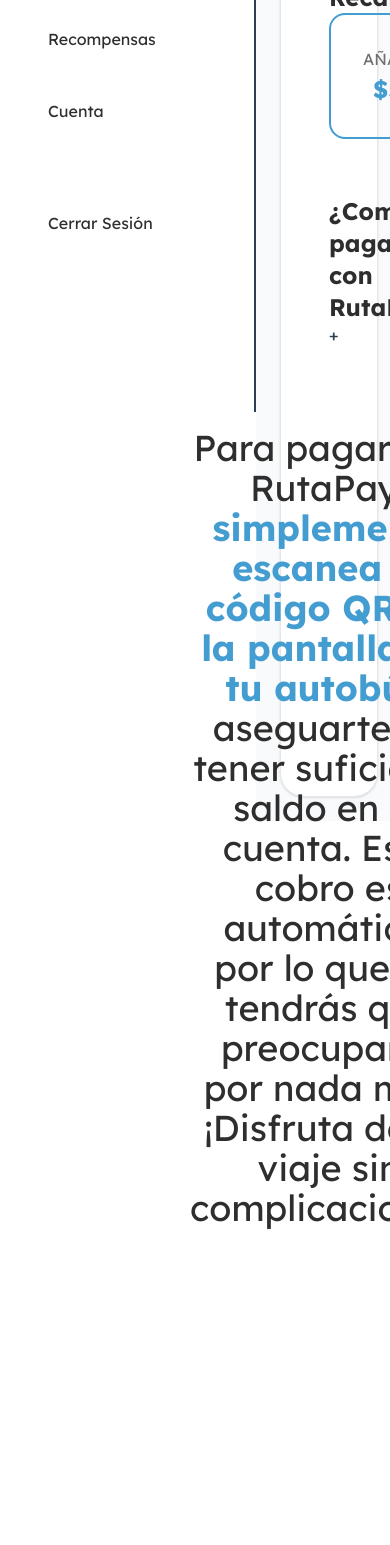
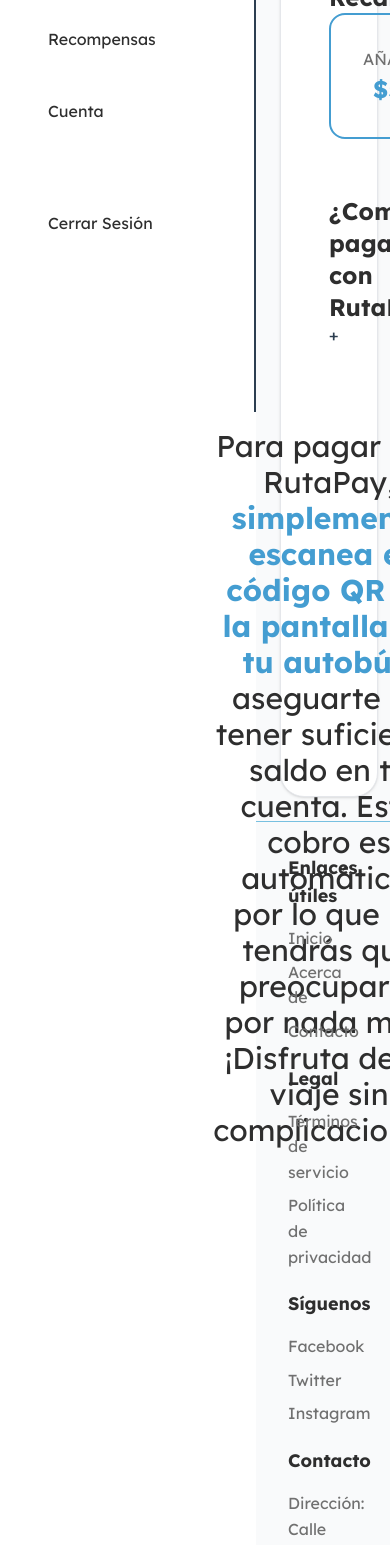
Before and after one commit to RutaPay/Web, a Vue app: page /card in a window 390 px wide. Shown: the part 432-1977 px from the top of the page. Before the commit the page ends 1662 px from the top, so only its background shows below. Built offline with nearby package versions, Linux system fonts and the light colour scheme; no server answers; grey boxes are pictures that could not be loaded; some icons are missing.

Commit message:
Many UI changes

```diff
--- /dev/null
+++ b/src/components/Footer.vue
@@ -0,0 +1,54 @@
+<script setup lang="ts">
+defineProps({
+  isClosed: {
+    type: Boolean,
+    default: false,
+  },
+})
+</script>
+
+<template>
+  <hr class="border-secondary" :class="{ 'ml-64': !isClosed, 'ml-28': isClosed }" />
+  <footer
+    class="p-8 transition-all duration-500 bg-gray-50"
+    :class="{ 'ml-64': !isClosed, 'ml-28': isClosed }"
+  >
+    <div class="grid grid-cols-1 gap-5 sm:grid-cols-2 lg:grid-cols-4 mb-8">
+      <div>
+        <h3 class="text-lg font-bold text-text-dark mb-4">Enlaces útiles</h3>
+        <ul class="space-y-2">
+          <li><a href="#" class="text-text-light hover:text-primary">Inicio</a></li>
+          <li><a href="#" class="text-text-light hover:text-primary">Acerca de</a></li>
+          <li><a href="#" class="text-text-light hover:text-primary">Contacto</a></li>
+        </ul>
+      </div>
+      <div>
+        <h3 class="text-lg font-bold text-text-dark mb-4">Legal</h3>
+        <ul class="space-y-2">
+          <li><a href="#" class="text-text-light hover:text-primary">Términos de servicio</a></li>
+          <li><a href="#" class="text-text-light hover:text-primary">Política de privacidad</a></li>
+        </ul>
+      </div>
+      <div>
+        <h3 class="text-lg font-bold text-text-dark mb-4">Síguenos</h3>
+        <ul class="space-y-2">
+          <li><a href="#" class="text-text-light hover:text-primary">Facebook</a></li>
+          <li><a href="#" class="text-text-light hover:text-primary">Twitter</a></li>
+          <li><a href="#" class="text-text-light hover:text-primary">Instagram</a></li>
+        </ul>
+      </div>
+      <div>
+        <h3 class="text-lg font-bold text-text-dark mb-4">Contacto</h3>
+        <p class="text-text-light">Dirección: Calle Principal 123, Ciudad</p>
+        <p class="text-text-light">Teléfono: +1 (555) 123-4567</p>
+      </div>
+    </div>
+    <p class="text-text-dark text-center">&copy; 2026 RutaPay. Todos los derechos reservados.</p>
+  </footer>
+</template>
+
+<script lang="ts">
+export default {
+  name: 'Footer',
+}
+</script>
--- a/src/components/SideBar.vue
+++ b/src/components/SideBar.vue
@@ -133,7 +133,7 @@
     </div>
     <div class="mt-auto pt-10">
       <button
-        class="group flex h-12 mt-6 rounded-xl w-full items-center transition-all duration-400 hover:bg-primary cursor-pointer"
+        class="group flex h-12 mt-6 rounded-xl w-full items-center transition-all duration-400 hover:bg-[#D93025] cursor-pointer"
         :class="{
           'justify-center': sidebarStore.closedState,
           'justify-start': !sidebarStore.closedState,
--- a/src/views/AccountView.vue
+++ b/src/views/AccountView.vue
@@ -1,5 +1,6 @@
 <script setup lang="ts">
 import SideBar from '../components/SideBar.vue'
+import Footer from '../components/Footer.vue'
 import { useSidebarStore } from '@/stores/sidebarstate'
 import { useAuthStore } from '@/stores/auth'
 import { useLogout } from '@/composables/useAuth'
@@ -137,5 +138,6 @@
       <p>Cargando información del plan...</p>
     </div>
   </main>
+  <Footer :isClosed="sidebarStore.closedState" />
   <RouterView />
 </template>
--- a/src/views/CardView.vue
+++ b/src/views/CardView.vue
@@ -3,56 +3,14 @@
 
 import { PlusCircle } from '@boxicons/vue'
 import SideBar from '../components/SideBar.vue'
+import Footer from '../components/Footer.vue'
 import { useSidebarStore } from '@/stores/sidebarstate'
 import { useAuthStore } from '@/stores/auth'
 
 const sidebarStore = useSidebarStore()
 const authStore = useAuthStore()
 
-interface TransportCard {
-  id: number
-  title: string
-  description: string
-  cost: number
-  imageUrl: string
-}
-
 const userCardNumber = ref('4532 1234 5678 9012')
-
-const transportCards = ref<TransportCard[]>([
-  {
-    id: 1,
-    title: 'Metro Pass',
-    description: 'Unlimited metro rides for 30 days',
-    cost: 500.0,
-    imageUrl:
-      'https://images.pexels.com/photos/3881104/pexels-photo-3881104.jpeg?auto=compress&cs=tinysrgb&w=800',
-  },
-  {
-    id: 2,
-    title: 'Semana Extra!',
-    description: 'Semana ilimitada de transportes',
-    cost: 180.0,
-    imageUrl:
-      'https://images.pexels.com/photos/385997/pexels-photo-385997.jpeg?auto=compress&cs=tinysrgb&w=800',
-  },
-  {
-    id: 3,
-    title: 'Combined Pass',
-    description: 'Metro + Bus unlimited for 30 days',
-    cost: 120.0,
-    imageUrl:
-      'https://images.pexels.com/photos/1253166/pexels-photo-1253166.jpeg?auto=compress&cs=tinysrgb&w=800',
-  },
-  {
-    id: 4,
-    title: 'Pase Express de un Día',
-    description: 'Un pase ilimitado por un día de transportes',
-    cost: 60.0,
-    imageUrl:
-      'https://images.pexels.com/photos/378570/pexels-photo-378570.jpeg?auto=compress&cs=tinysrgb&w=800',
-  },
-])
 </script>
 
 <template>
@@ -127,23 +85,28 @@
         </div>
       </div>
       <h3 class="mt-14 lg:mt-20 text-2xl font-bold md:text-3xl lg:text-4xl text-text-dark">
-          ¿Como pagar con RutaPay?
+        ¿Como pagar con RutaPay?
       </h3>
       <!-- Box img -->+
-      <div class="h-100 w-full  rounded-lg flex items-center justify-center">
-      <img src="../assets/EntradaFicticia.png" alt="Imagen 1" class="h-80 w-148 object-cover rounded-lg mt-6"/>
-      <div class=" rounded-lg p-6 mt-6 justify-center text-2xl text-center">
-        <p class="text-text-dark text-4xl mt-4 h-70 ">
-          Para pagar con RutaPay, <span class="font-bold text-primary">
-            simplemente escanea el código QR en la pantalla de tu autobús,
-                                  </span>
-            aseguarte de tener suficiente saldo en tu cuenta.
-            Este cobro es automático, por lo que no tendrás que preocuparte por nada más.
-            ¡Disfruta de tu viaje sin complicaciones!
-        </p>
-      </div>
+      <div class="h-100 w-full rounded-lg flex items-center justify-center">
+        <img
+          src="../assets/EntradaFicticia.png"
+          alt="Imagen 1"
+          class="h-80 w-148 object-cover rounded-lg mt-6"
+        />
+        <div class="rounded-lg p-6 mt-6 justify-center text-2xl text-center">
+          <p class="text-text-dark text-3xl mt-4 h-70 md:text-2xl lg:text-3xl">
+            Para pagar con RutaPay,
+            <span class="font-bold text-primary">
+              simplemente escanea el código QR en la pantalla de tu autobús,
+            </span>
+            aseguarte de tener suficiente saldo en tu cuenta. Este cobro es automático, por lo que
+            no tendrás que preocuparte por nada más. ¡Disfruta de tu viaje sin complicaciones!
+          </p>
+        </div>
       </div>
     </div>
     <RouterView />
   </main>
+  <Footer :isClosed="sidebarStore.closedState" />
 </template>
--- a/src/views/MapView.vue
+++ b/src/views/MapView.vue
@@ -1,5 +1,6 @@
 <script setup lang="ts">
 import SideBar from '../components/SideBar.vue'
+import Footer from '../components/Footer.vue'
 import { useSidebarStore } from '@/stores/sidebarstate'
 
 const sidebarStore = useSidebarStore()
@@ -11,7 +12,6 @@
     class="min-h-screen transition-all duration-500 bg-gray-50 p-6 md:p-10"
     :class="{ 'ml-64': !sidebarStore.closedState, 'ml-28': sidebarStore.closedState }"
   >
-
     <div
       class="min-h-screen flex flex-col bg-white text-text-dark rounded-3xl shadow-sm border border-gray-200 p-4 md:p-8"
     >
@@ -24,7 +24,6 @@
         />
       </header>
 
-
       <!-- Map Container -->
       <main class="grow flex items-center justify-center p-4 animate-fade-in-up">
         <div
@@ -34,8 +33,7 @@
           <p class="text-center text-gray-600 pt-24 text-lg">[Mapa de rutas y paradas aquí]</p>
         </div>
       </main>
-
-
     </div>
   </main>
+  <Footer :isClosed="sidebarStore.closedState" />
 </template>
--- a/src/views/RewardsView.vue
+++ b/src/views/RewardsView.vue
@@ -1,5 +1,6 @@
 <script setup lang="ts">
 import SideBar from '../components/SideBar.vue'
+import Footer from '../components/Footer.vue'
 import { useSidebarStore } from '@/stores/sidebarstate'
 import { useAuthStore } from '@/stores/auth'
 
@@ -17,7 +18,7 @@
       <h1
         class="text-4xl font-extrabold tracking-tight leading-none md:text-5xl xl:text-6xl text-text-dark"
       >
-        Puntoss y Beneficios
+        Puntos y Recompensas
       </h1>
     </div>
     <div
@@ -291,4 +292,5 @@
       </div>
     </div>
   </main>
+  <Footer :isClosed="sidebarStore.closedState" />
 </template>
--- a/src/views/admin/DashboardView.vue
+++ b/src/views/admin/DashboardView.vue
@@ -1,11 +1,10 @@
 <template>
   <main>
-    <div class="flex items-center justify-center min-h-screen w-full bg-white">
-      <div
-        class="p-16 bg-white text-text-dark rounded-xl shadow-md border border-gray-200 w-full md:w-1/2 lg:w-1/3"
-      >
-        <h1 class="text-3xl font-bold mt-4">Inicio de Sesión Admin</h1>
-      </div>
-    </div>
+    <nav class="dark:bg-[#161616] dark:text-[#EDEDEC] p-6 flex justify-between">
+      <h3 class="text-2xl font-semibold">RutaPay Admin</h3>
+
+      <div class="flex justify-between"></div>
+    </nav>
+    <div class="flex items-center justify-center min-h-screen w-full"></div>
   </main>
 </template>
```
Also changed, not shown: src/views/DashboardView.vue (+7 -5 lines).
